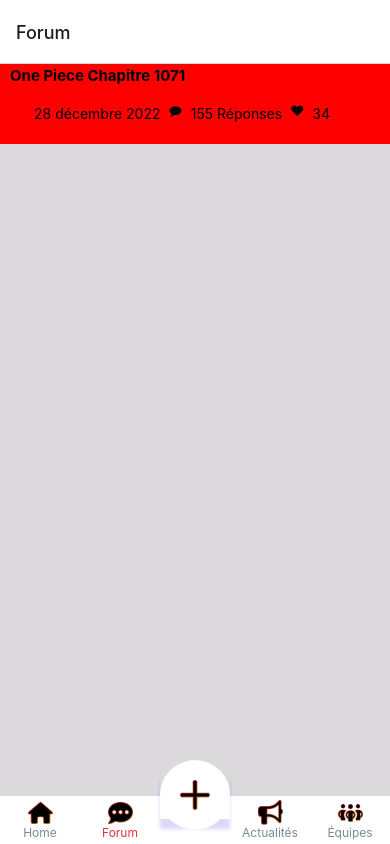
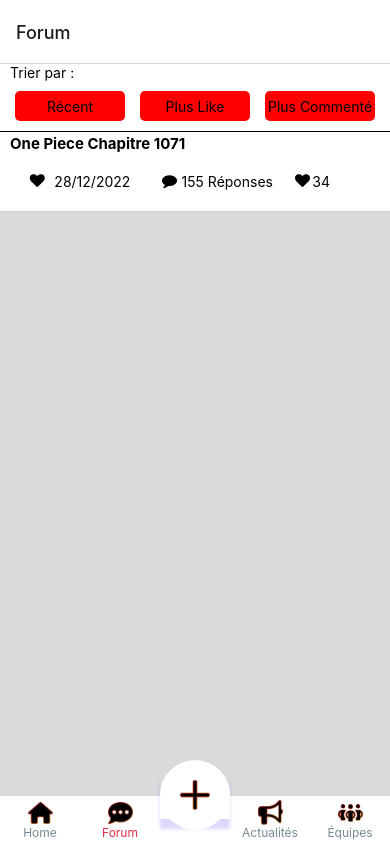
Before and after one commit to hugo-chabert/app-mobile-forum, a React Native app in the folder AkibaTown/: screen /Forum in a window 390 px wide. Built offline with nearby package versions, Linux system fonts and the light colour scheme.

Commit message:
Style of the advanced posts page

```diff
--- a/AkibaTown/screens/ForumScreen.tsx
+++ b/AkibaTown/screens/ForumScreen.tsx
@@ -1,32 +1,59 @@
 import React from 'react';
 import { View, Text, Button, StyleSheet } from 'react-native';
 import { FontAwesome } from '@expo/vector-icons';
+import { TouchableOpacity} from 'react-native';
+// import LinearGradient from 'react-native-linear-gradient';
 
 const ForumScreen = ({ navigation }) => {
     return (
         <View style={styles.container}>
-            {/* <Text>Forum screen</Text> */}
-            {/* <Button
-                title="Click here"
-                onPress={() => alert('Button pressed')}
-            /> */}
+            <View style={styles.tallFiltersContainer}>
+                <Text style={{marginLeft: 10, marginBottom: 10,}}>Trier par :</Text>
+                <View style={styles.filtersContainer}>
+                    <TouchableOpacity style={styles.filtersButton} onPress={() => alert('Button like pressed')}>
+                        <Text>Récent</Text>
+                    </TouchableOpacity>
+                    <TouchableOpacity style={styles.filtersButton} onPress={() => alert('Button like pressed')}>
+                        <Text>Plus Like</Text>
+                    </TouchableOpacity>
+                    <TouchableOpacity style={styles.filtersButton} onPress={() => alert('Button like pressed')}>
+                        <Text>Plus Commenté</Text>
+                    </TouchableOpacity>
+                </View>
+            </View>
             <View style={styles.postsContainer}>
                 <Text style={styles.postsTitle}>One Piece Chapitre 1071</Text>
                 <View style={styles.postsItems}>
+                    <View style={styles.itemsContainer}>
+                        {/* <LinearGradient */}
+                        {/* colors={['150.15deg', '#A51717 25.58%', '#AFBC16 149.93%']}> */}
                                 <FontAwesome
-                        // name=""
+                                    name="heart"
+                                    size={15}
                                 />
-                    <Text style={styles}>28 décembre 2022</Text>
+                        {/* </LinearGradient> */}
+                        <Text>28/12/2022</Text>
+                    </View>
                     {/* --------------------------------------------------- */}
+                    <View style={styles.itemsContainer}>
+                        <TouchableOpacity onPress={() => alert('Button comment pressed')}>
                             <FontAwesome
                                 name="comment"
+                                size={15}
                             />
-                    <Text style={styles}>155 Réponses</Text>
+                        </TouchableOpacity>
+                        <Text>155 Réponses</Text>
+                    </View>
                     {/* --------------------------------------------------- */}
+                    <View style={styles.likeItem}>
+                        <TouchableOpacity onPress={() => alert('Button like pressed')}>
                             <FontAwesome
                                 name="heart"
+                                size={15}
                             />
-                    <Text style={styles}>34</Text>
+                        </TouchableOpacity>
+                        <Text>34</Text>
+                    </View>
                 </View>
             </View>
         </View>
@@ -44,23 +71,60 @@
     },
 
     postsContainer: {
-        backgroundColor: 'red',
+        backgroundColor: 'white',
         height: 80,
-        // borderTop:  1 "solid"
+        borderBottomWidth: 1,
+        borderBottomStyle: 'solid',
+        borderBottomColor: '#0000002B'
     },
 
     postsTitle: {
         fontWeight: 'bold',
         fontSize: 15,
-        paddingLeft: 10,
-        paddingTop: 2,
+        marginLeft: 10,
+        marginTop: 2,
     },
 
     postsItems: {
         flexDirection: 'row',
         justifyContent: 'space-between',
         width: 330,
-        paddingLeft: 25,
+        paddingLeft: 20,
         marginTop: 20
+    },
+
+    itemsContainer: {
+        flexDirection: 'row',
+        width: 120,
+        justifyContent: 'space-evenly'
+    },
+
+    likeItem: {
+        flexDirection: 'row',
+        justifyContent: 'space-between',
+        width: 35,
+    },
+
+    filtersContainer: {
+        backgroundColor: '#fff',
+        flexDirection: 'row',
+        justifyContent: 'space-evenly',
+        marginBottom: 10,
+    },
+
+    filtersButton: {
+        width: 110,
+        height: 30,
+        backgroundColor: 'red',
+        borderRadius: 5,
+        justifyContent: 'center',
+        alignItems: 'center'
+    },
+
+    tallFiltersContainer: {
+        backgroundColor: '#fff',
+        borderBottomWidth: 1,
+        borderBottomStyle: 'solid',
+        borderBottomColor: 'black'
     }
 });
--- /dev/null
+++ b/package.json
@@ -0,0 +1,5 @@
+{
+  "dependencies": {
+    "react-native-linear-gradient": "^2.6.2"
+  }
+}
```
Also changed, not shown: 1 other file (tests, documents, lock files or other folders). Lines whose indentation alone changed are shown as unchanged.
